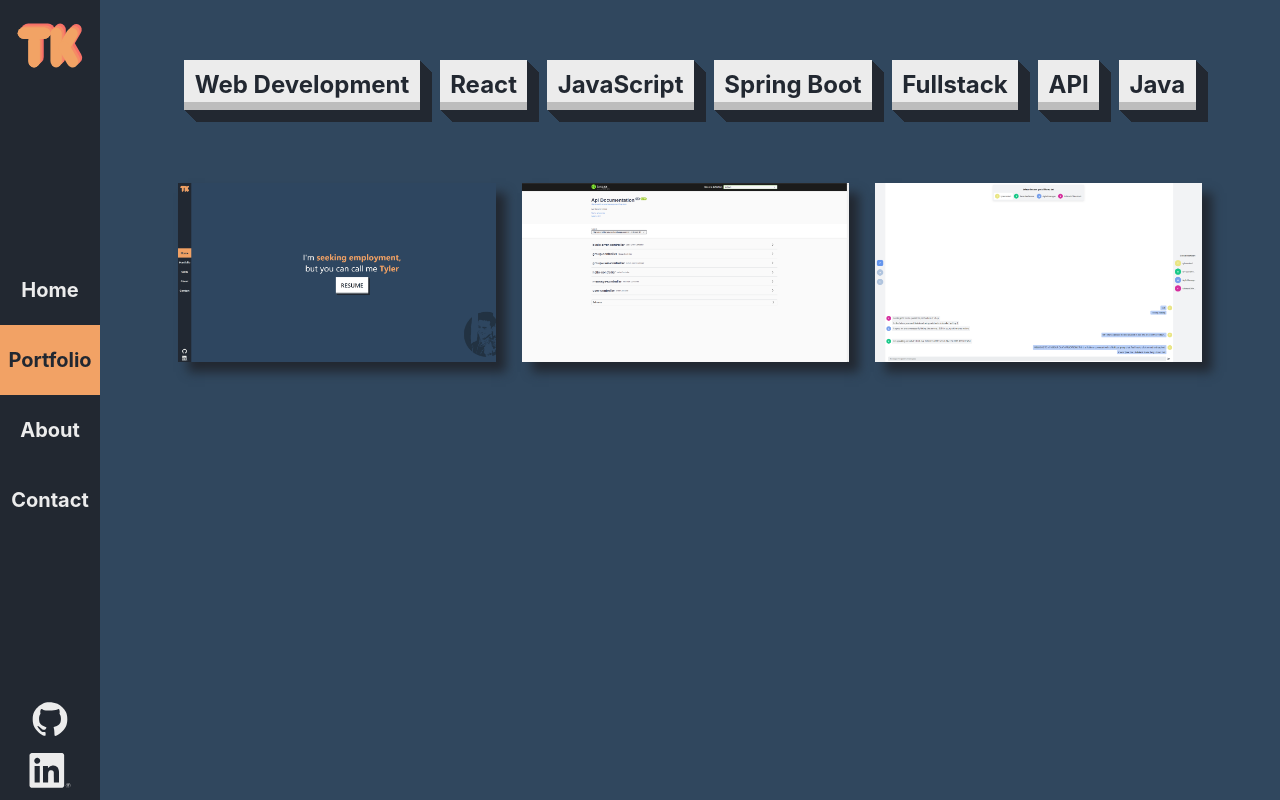
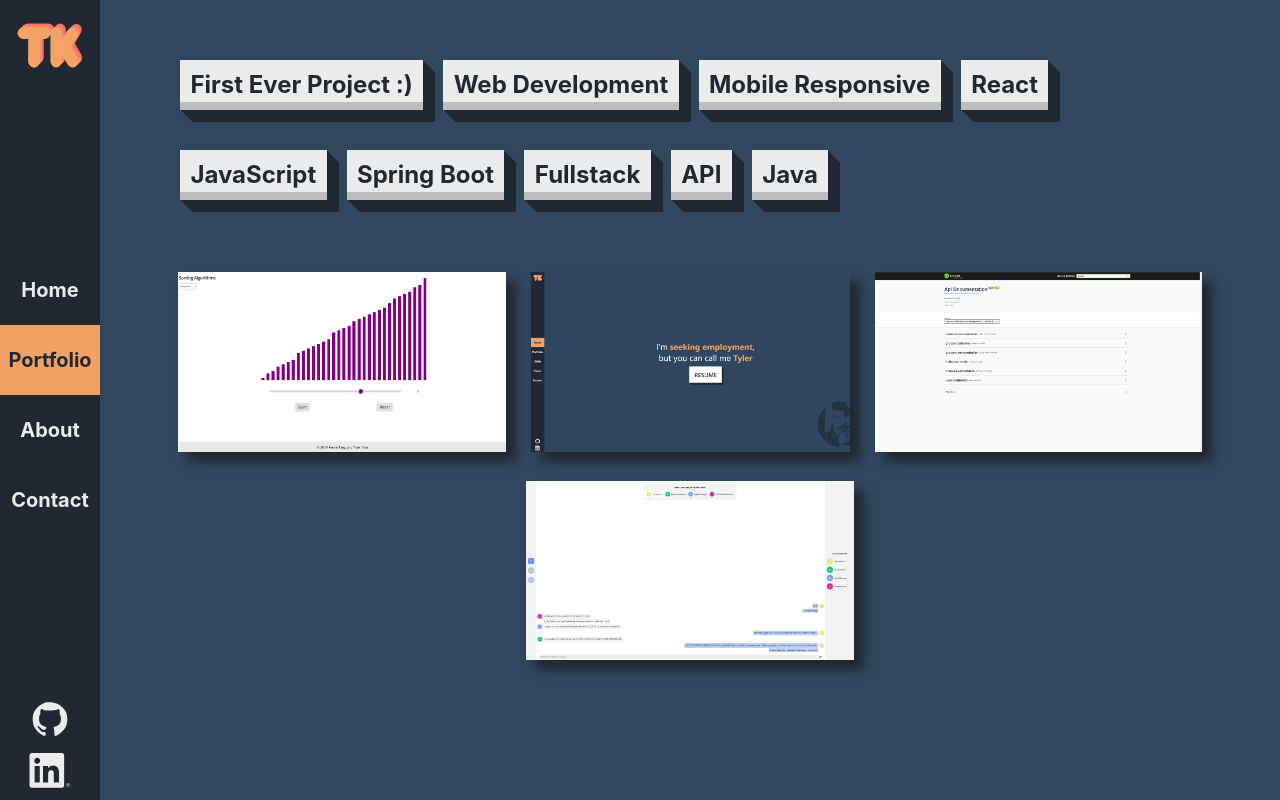
Before and after one commit to tylercodes1/portfolio, a React (Create React App) app: page /portfolio in a window 1280 px wide. Built offline with nearby package versions, Linux system fonts and the light colour scheme.

Commit message:
Some nice touches

```diff
--- a/src/Widgets/Portfolio/Portfolio.js
+++ b/src/Widgets/Portfolio/Portfolio.js
@@ -10,15 +10,17 @@ class Portfolio extends Component {
 		this.state = {
 			selected: [],
 			filterCombos: [
-				"Web-Development React JavaScript",
+				"Web-Development Mobile-Responsive React JavaScript",
 				"Web-Development Fullstack API Spring-Boot Java",
 				"Web-Development Fullstack React JavaScript",
+				"Web-Development JavaScript First-Ever-Project-:)",
 			],
 			filteredOut: [],
 			filteredIn: [
-				"Web-Development React JavaScript",
+				"Web-Development Mobile-Responsive React JavaScript",
 				"Web-Development Java API Fullstack Spring-Boot",
 				"Web-Development Fullstack React JavaScript",
+				"Web-Development JavaScript First-Ever-Project-:)",
 			],
 		};
 	}
@@ -88,7 +90,21 @@ class Portfolio extends Component {
 					<FilterButton
 						filteredIn={this.state.filteredIn}
 						filteredOut={this.state.filteredOut}
+						text="First-Ever-Project-:)"
+						onClick={(urmom) => this.handleSelect(urmom)}
+						selected={this.state.selected}
+					/>
+					<FilterButton
+						filteredIn={this.state.filteredIn}
+						filteredOut={this.state.filteredOut}
 						text="Web-Development"
+						onClick={(urmom) => this.handleSelect(urmom)}
+						selected={this.state.selected}
+					/>
+					<FilterButton
+						filteredIn={this.state.filteredIn}
+						filteredOut={this.state.filteredOut}
+						text="Mobile-Responsive"
 						onClick={(urmom) => this.handleSelect(urmom)}
 						selected={this.state.selected}
 					/>
@@ -136,6 +152,21 @@ class Portfolio extends Component {
 					/>
 				</div>
 				<div className="project_container">
+					<ProjectPreview
+						display={
+							this.state.selected.length < 1
+								? null
+								: !this.state.selected.every((el) =>
+										this.state.filterCombos[3].split(" ").includes(el)
+								  )
+								? "hide_project"
+								: null
+						}
+						title="Sorting Algorithm Visualizer"
+						src="Sorting-Algorithm-Viz.png"
+						url="https://annieztang.github.io/Algos/"
+						stack="Web-Development JavaScript First-Ever-Project-:)"
+					/>
 					<ProjectPreview
 						display={
 							this.state.selected.length < 1
```
Also changed, not shown: public/Sorting-Algorithm-Viz.PNG (added).
